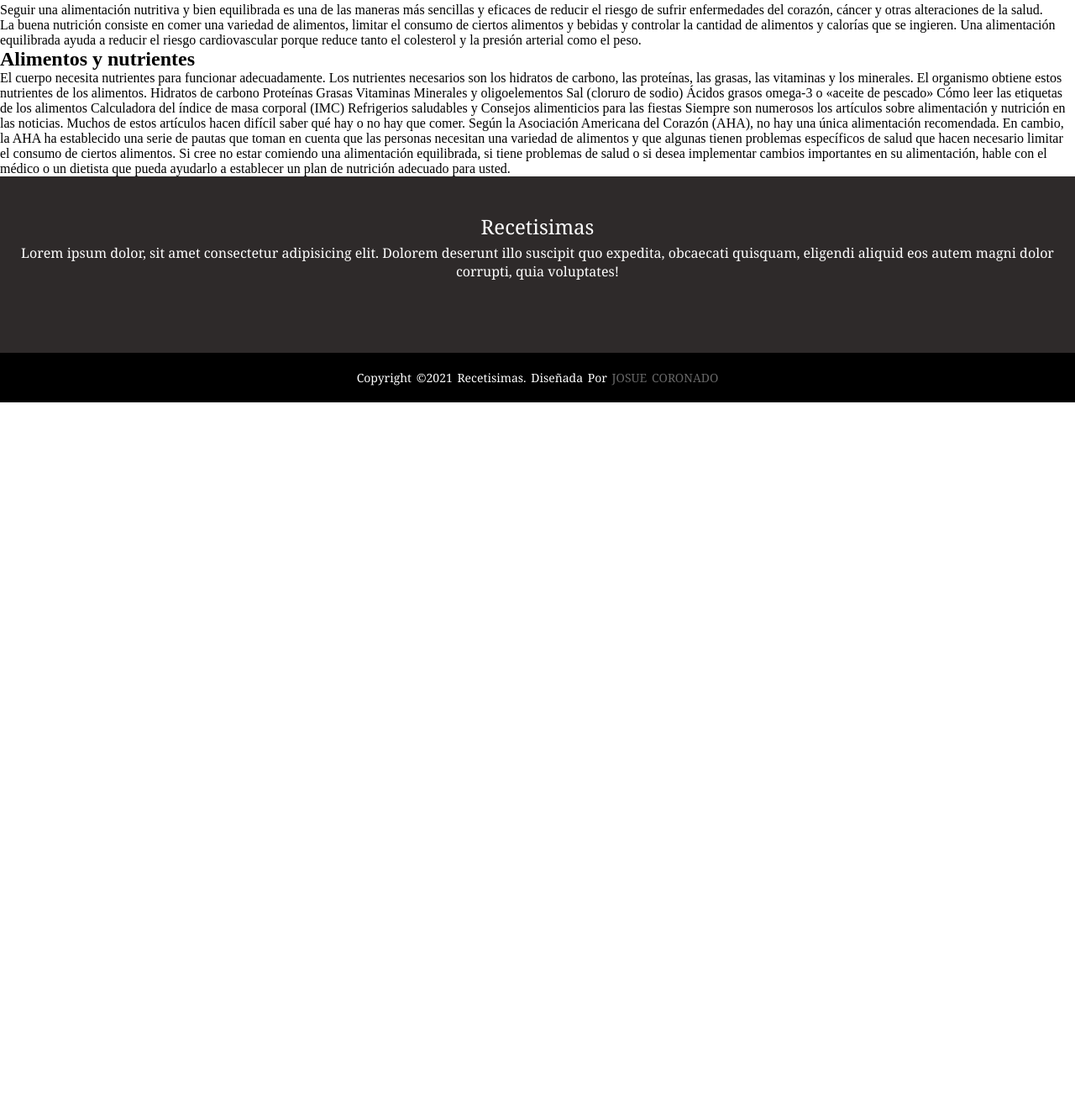
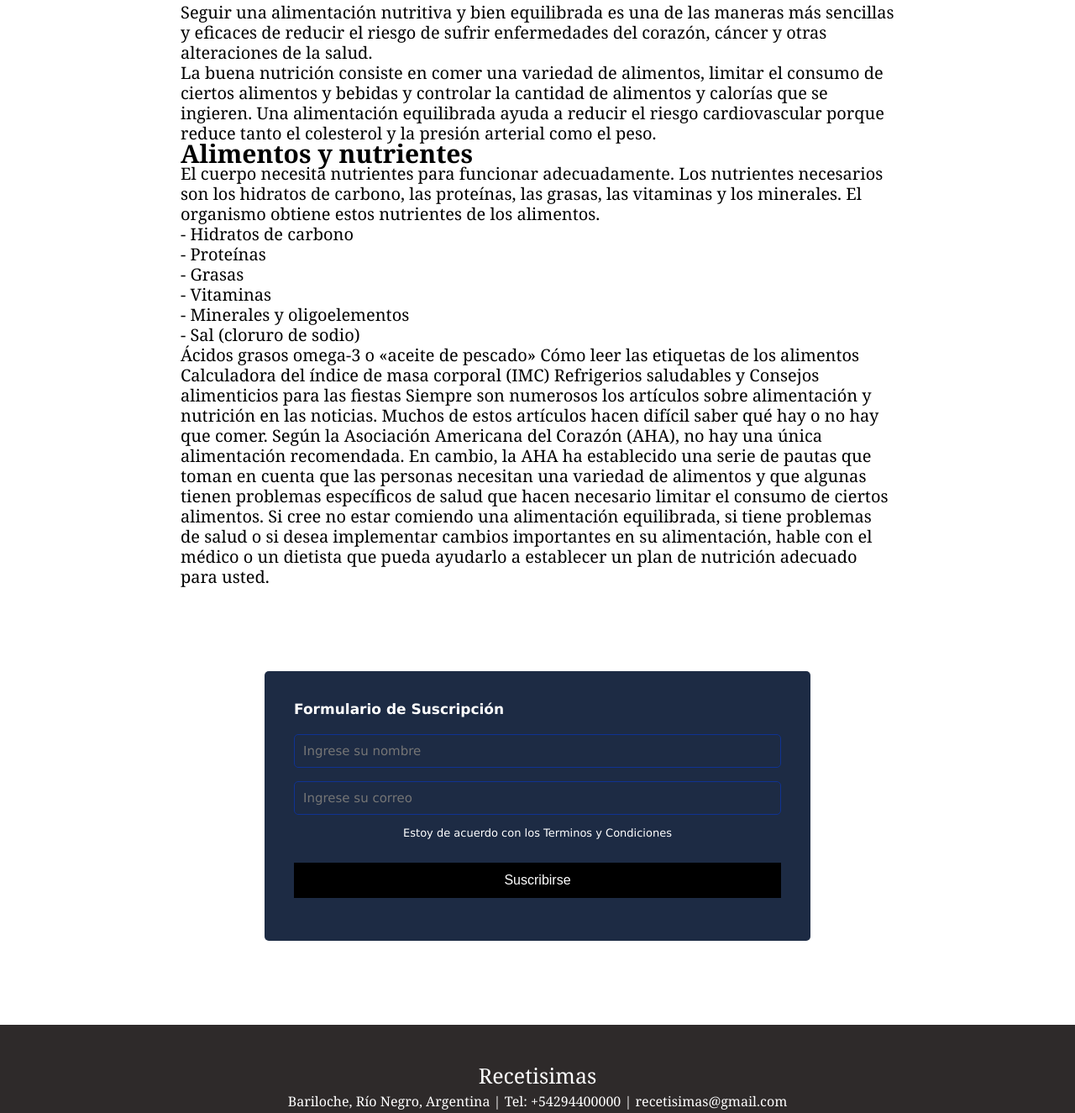
Before and after one commit to JosueCoronado1498/ProyectoCoder, a website: page nutricion.html in a window 1280 px wide. Shown: the part 801-2126 px from the top of the page at 84% size. Before the commit the page ends 1280 px from the top, so only its background shows below. Drawn offline with Linux system fonts and the light colour scheme; a web font is replaced by a local one.

Commit message:
Agregando formulario de suscripcion

```diff
--- a/nutricion.html
+++ b/nutricion.html
@@ -11,6 +11,7 @@
     <link rel="icon" href="Imagenes/logopestaña.png" type="image/png"/>
     <!-- Font logo nav -->
     <link href="https://cdnjs.cloudflare.com/ajax/libs/font-awesome/5.13.0/css/all.min.css" rel="stylesheet">
+    <link rel="stylesheet" href="https://cdnjs.cloudflare.com/ajax/libs/font-awesome/4.7.0/css/font-awesome.min.css" />
     <title>Nutrición</title>
 </head>
 <body>
@@ -42,7 +43,7 @@
             <h1>Nutrición</h1>
         </div>
     </section>
-    <section>
+    <section class="section-nutricion">
         <p>
             Seguir una alimentación nutritiva y bien equilibrada
             es una de las maneras más sencillas y eficaces de reducir
@@ -59,13 +60,12 @@
         <h2>Alimentos y nutrientes</h2>
         <p>
             El cuerpo necesita nutrientes para funcionar adecuadamente. Los nutrientes necesarios son los hidratos de carbono, las proteínas, las grasas, las vitaminas y los minerales. El organismo obtiene estos nutrientes de los alimentos.
-
-Hidratos de carbono
-Proteínas
-Grasas
-Vitaminas
-Minerales y oligoelementos
-Sal (cloruro de sodio)
+            <ol>- Hidratos de carbono</ol>
+            <ol>- Proteínas</ol>
+            <ol>- Grasas</ol>
+            <ol>- Vitaminas</ol>
+            <ol>- Minerales y oligoelementos</ol>
+            <ol>- Sal (cloruro de sodio)</ol>
 Ácidos grasos omega-3 o «aceite de pescado»
 Cómo leer las etiquetas de los alimentos
 Calculadora del índice de masa corporal (IMC)
@@ -73,14 +73,20 @@ Refrigerios saludables y Consejos alimenticios para las fiestas
 Siempre son numerosos los artículos sobre alimentación y nutrición en las noticias. Muchos de estos artículos hacen difícil saber qué hay o no hay que comer. Según la Asociación Americana del Corazón (AHA), no hay una única alimentación recomendada. En cambio, la AHA ha establecido una serie de pautas que toman en cuenta que las personas necesitan una variedad de alimentos y que algunas tienen problemas específicos de salud que hacen necesario limitar el consumo de ciertos alimentos. Si cree no estar comiendo una alimentación equilibrada, si tiene problemas de salud o si desea implementar cambios importantes en su alimentación, hable con el médico o un dietista que pueda ayudarlo a establecer un plan de nutrición adecuado para usted.
         </p>
     </section>
+
+<section class="formulario">
+    <h2>Formulario de Suscripción</h2>
+    <input class="controls" type="text" name="nombre" id="nombre" placeholder="Ingrese su nombre">
+    <input class="controls" type="text" name="correo" id="correo" placeholder="Ingrese su correo">
+    <p>Estoy de acuerdo con los <a href="#">Terminos y Condiciones</a></p>
+    <a href="#"><button class="boton-suscribirse"><span>Suscribirse</span></button></a>
+</section>
+
+
     <footer>
         <div class="contenido-footer">
             <h3>Recetisimas</h3>
-            <p>Lorem ipsum dolor, sit amet consectetur
-                adipisicing elit. Dolorem deserunt illo
-                suscipit quo expedita, obcaecati quisquam,
-                eligendi aliquid eos autem magni dolor corrupti,
-                quia voluptates!</p>
+            <p>Bariloche, Río Negro, Argentina | Tel: +54294400000 | recetisimas@gmail.com</p>
                 <ul class="redes-sociales">
                     <li><a href="#"><i class="fa fa-facebook"></i></a></li>
                     <li><a href="#"><i class="fa fa-twitter"></i></a></li>
--- a/scss/_index.scss
+++ b/scss/_index.scss
@@ -113,9 +113,9 @@ header {
     background-color: rgb(24, 17, 17);
     color:white;
     font-size: 20px;
-    padding: 1rem;
-    margin-inline: 600px;
-    text-decoration: none;
+    padding: 1.5rem;
+    margin-inline: auto;
+    text-decoration: underline;
     display: flex;
     justify-content: center;
     align-content: center;
@@ -165,21 +165,25 @@ body {
 }
 
 .contenido-sobre-video {
+    justify-content: center;
+    align-items: center;
     z-index: 2;
+    h1 {
+        font-family: Georgia, 'Times New Roman', Times, serif;
+        font-size: 40px;
+        color: white;
+        text-decoration: underline;
+        display: flex;
+        justify-content: center;
+    }
 }
 
-.contenido-sobre-video h1 {
-    font-size: 30px;
-    color: white;
-    text-decoration: underline;
-    display: flex;
-    justify-content: center;
-}
 
-.contenido-sobre-video p {
+.parrafo-video {
     padding: 2rem 25rem;
+    font-family: Georgia, 'Times New Roman', Times, serif;
     font-weight: 20px;
-    font-size: 20px;
+    font-size: 25px;
     color: white;
     display: flex;
     text-align: center;
--- /dev/null
+++ b/scss/_nutricion.scss
@@ -0,0 +1,9 @@
+
+.section-nutricion {
+font-family: Georgia, 'Times New Roman', Times, serif;
+font-size: 20px;
+line-height: 1.5rem;
+width: 85%;
+max-width: 850px;
+margin: 0 auto;
+}
--- a/scss/_recetas.scss
+++ b/scss/_recetas.scss
@@ -116,7 +116,7 @@
         visibility: visible;
     }
     &:hover > .capa h1 {
-        margin-top: 70px;
+        margin-top: 250px;
         margin-bottom: 15px;
     }
 
@@ -146,6 +146,7 @@
 
 .grid-item .capa h1 {
     color: white;
+    font-size: 20px;
     font-weight: 400;
     margin-bottom: 120px;
     transition: all 500ms ease-out;
@@ -162,9 +163,78 @@
     margin: auto;
 }
 
-
 /* Fin seccion principal */
 
+
+/* Inicio Formulario */
+
+.formulario {
+    width: 650px;
+    background: rgb(29, 43, 68);
+    box-sizing: border-box;
+    padding: 35px;
+    margin: auto;
+    margin-top: 100px;
+    margin-bottom: 100px;
+    border-radius: 5px;
+    font-family: Verdana, Geneva, Tahoma, sans-serif;
+    color: white;
+    h2 {
+        font-size: 17px;
+        margin-bottom: 20px;
+    }
+}
+
+.formulario p {
+    height: 25px;
+    text-align: center;
+    font-size: 13px;
+    line-height: 12px;
+    a {
+        color: white;
+        text-decoration: none;
+        font-size: 13px;
+
+        &:hover {
+            color: white;
+            text-decoration: underline;
+        }
+    }
+}
+
+.boton-suscribirse {
+    width: 100%;
+    background: black;
+    cursor: pointer;
+    border: none;
+    padding: 12px;
+    color: white;
+    margin: 16px 0;
+    font-size: 16px;
+
+    &:hover {
+        background: yellowgreen;
+    }
+}
+
+.controls {
+    width: 100%;
+    background: rgb(29, 43, 68);
+    box-sizing: border-box;
+    padding: 10px;
+    border-radius: 5px;
+    margin-bottom: 16px;
+    border: 1px solid rgb(15, 50, 146);
+    font-family: Verdana, Geneva, Tahoma, sans-serif;
+    font-size: 15px;
+    color: white;
+}
+
+
+/* Fin formulario */
+
+
+/* Inicio Footer */
 footer {
     position: absolute;
     background-color: rgb(46, 42, 42);
@@ -182,10 +252,10 @@ footer {
     flex-direction: column;
     text-align: center;
     h3 {
-        font-size: 1.5rem;
+        font-size: 25px;
         font-weight: 400;
         text-transform: capitalize;
-        line-height: 2.5rem;
+        line-height: 40px;
         p {
             max-width: 500px;
             margin: 10px auto;
@@ -207,7 +277,7 @@ footer {
             text-decoration: none;
             color: whitesmoke;
             i {
-                font-size: 1rem;
+                font-size: 1.3rem;
                 transition: color .4s ease;
 
                 &:hover {
@@ -221,7 +291,7 @@ footer {
 .footer-fondo {
     background: black;
     width: 100vw;
-    padding: 20px 0;
+    padding: 10px 0;
     text-align: center;
     p {
         font-size: 14px;
@@ -234,8 +304,15 @@ footer {
         }
     }
 }
+/* Fin Footer */
 
-
-
+@media (max-width:480px) {
+    .formulario {
+        width: 100%;
+    }
+    footer {
+        padding-top: 0px;
+    }
+}
 
 /* Fin recetas */
--- a/scss/style.scss
+++ b/scss/style.scss
@@ -6,3 +6,4 @@
 @import 'index';
 @import 'recetas';
 @import 'colores';
+@import 'nutricion';
```
Also changed, not shown: acerca.html (+10 -5 lines), contacto.html (+10 -5 lines), recetas.html (+9 -5 lines), css/style.css, 1 other file.
